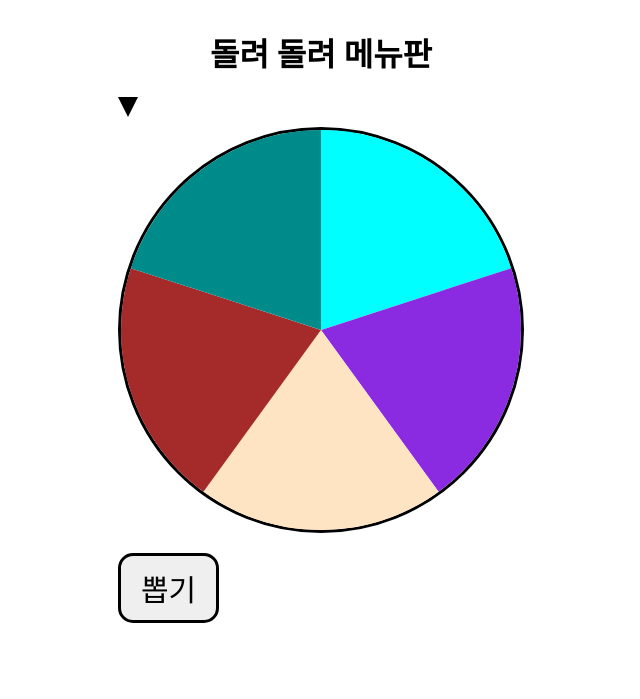
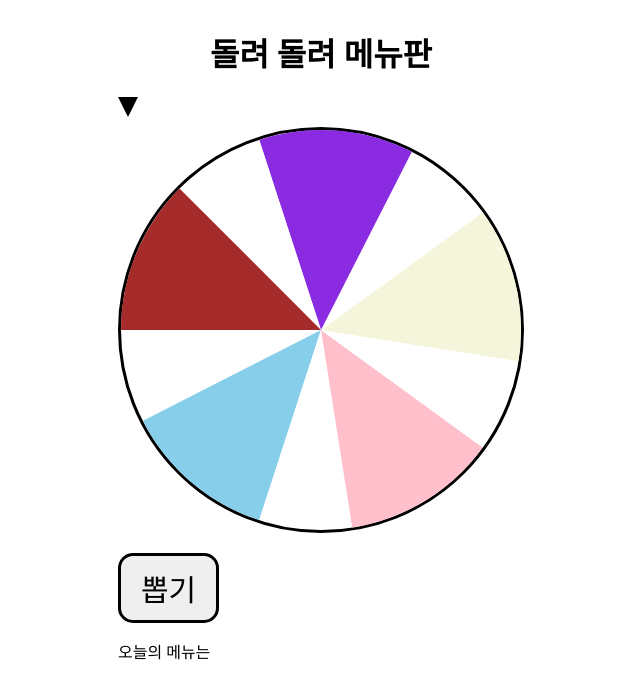
Before and after one commit to hildakim/food_roulette, a Django app: page / in a window 1280 px wide. Shown: the top 699 px of the page, without its empty margins (319-959 px from the left). Run offline with Django 3.2, Linux system fonts and the light colour scheme; some libraries are stand-ins or nearby versions.

Commit message:
룰렛 결과값 전달 및 링크 변경

```diff
--- a/roulette/templates/roulette.html
+++ b/roulette/templates/roulette.html
@@ -5,6 +5,11 @@
   <meta http-equiv="X-UA-Compatible" content="IE=edge">
   <meta name="viewport" content="width=device-width, initial-scale=1.0">
   <title>Document</title>
+  <script src="https://code.jquery.com/jquery-3.2.1.min.js"></script>
+  <script src="https://cdn.sobekrepository.org/includes/jquery-rotate/2.2/jquery-rotate.min.js"></script>
+  <script src="https://cdnjs.cloudflare.com/ajax/libs/jquery-easing/1.4.1/jquery.easing.min.js"></script>
+	<script src="https://cdnjs.cloudflare.com/ajax/libs/gsap/3.7.1/gsap.min.js"></script>
+
   <style>
     body {
       display: flex;
@@ -34,45 +39,30 @@
       width: 400px;
       height: 400px;
       border-radius: 50%;
-      clip: rect(0px,400px,400px,200px);
+      -webkit-clip-path: polygon(0% 0%, 50% 50%, 0% 50%, 0% 0%);
+      clip-path: polygon(0% 0%, 50% 50%, 0% 50%, 0% 0%);
     }
-    .fill::after {
-      content: "";
-      position: absolute;
-      top: 0;
-      left: 0;
-      width: 400px;
-      height: 400px;
-      border-radius: 50%;
-      clip: rect(0px, 200px, 400px, 0px);
-      transform: rotate(72deg);
-    }
-    .fill_1::after{
-      background-color: aqua;
+
+    .fill_1 {
+      background: brown;
     }
     .fill_2 {
       transform: rotate(72deg);
+      background: blueviolet;
     }
-    .fill_2::after {
-      background-color: blueviolet;
-    }
+
     .fill_3 {
       transform: rotate(144deg);
-    }
-    .fill_3::after {
-      background-color: bisque;
+      background: beige;
     }
     .fill_4 {
       transform: rotate(216deg);
+      background:pink;
     }
-    .fill_4::after {
-      background-color: brown;
-    }
+
     .fill_5 {
       transform: rotate(288deg);
-    }
-    .fill_5::after {
-      background-color: darkcyan;
+      background: skyblue;
     }
 
     .content {
@@ -116,14 +106,17 @@
     <!--룰렛-->
     <div class="container">
       <div class="roulette">
-        <div class="fill fill_1"><div class="content">1</div></div>
-        <div class="fill fill_2"><div class="content">2</div></div>
-        <div class="fill fill_3"><div class="content">3</div></div>
-        <div class="fill fill_4"><div class="content">4</div></div>
-        <div class="fill fill_5"><div class="content">5</div></div>
+        <div class="fill fill_1"><div class="content"></div></div>
+        <div class="fill fill_2"><div class="content"></div></div>
+        <div class="fill fill_3"><div class="content"></div></div>
+        <div class="fill fill_4"><div class="content"></div></div>
+        <div class="fill fill_5"><div class="content"></div></div>
       </div>
       <div>
         <button class="trigger">뽑기</button>
+      </div>
+      <div>
+        <p>오늘의 메뉴는 <a href="#" class="link"><span id="menu"></span></a></p>
       </div>
     </div>
   </div>
@@ -132,22 +125,35 @@
     const roulette = document.querySelector(".roulette");
     const content=document.querySelectorAll(".roulette .fill .content");
     const trigger = document.querySelector(".trigger");
+    const ROULETTE_DATA=['한식','중식','일식','양식','패스트푸드'];
+    const ROULETTE_DATA_ENG=["koreanfood","chinesefood","japanesefood","westernfood","fastfood"]
+    const DEFAULT_TEXT_ZERO="X";
     const BASE_ROTATE_DEG=7200;
     const loopAnimationOptions={
       fill:'forwards',
       duration:5000,
       easing:'ease-in-out'
     }
+    var url="{% url 'roulette:menu_roulette' 123 %}"
+
     trigger.addEventListener("click",onClickTrigger);
+
+    content.forEach((el,index) => {
+      el.textContent=ROULETTE_DATA[index] || DEFAULT_TEXT_ZERO;
+    })
+
     function onClickTrigger(e) {
-      const selectedIdx=Math.floor(Math.random()*7);
-      const additionalDeg=22.5*(2*(1-selectedIdx)+1);
+      const selectedIdx=(Math.random()*ROULETTE_DATA.length);
+      const additionalDeg=(360/ROULETTE_DATA.length)*selectedIdx;
+      var resultMenu=ROULETTE_DATA[parseInt(selectedIdx)];
       const totalDeg=BASE_ROTATE_DEG+additionalDeg;
       const loopAnimation=[
         {transform:'rotate(0deg)'},
         {transform:`rotate(${totalDeg}deg)`}
       ];
       roulette.animate(loopAnimation,loopAnimationOptions);
+      document.getElementById('menu').innerHTML=resultMenu;
+      $('.link').attr('href',url.replace('123',parseInt(selectedIdx)));
     }
 
   </script>
```
